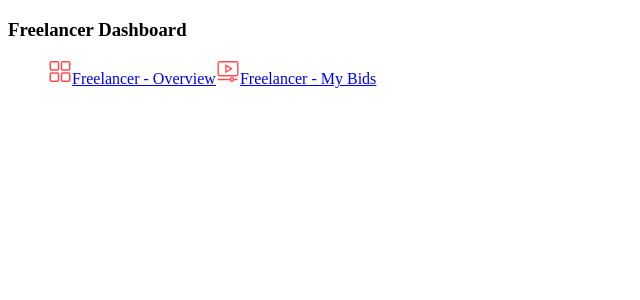
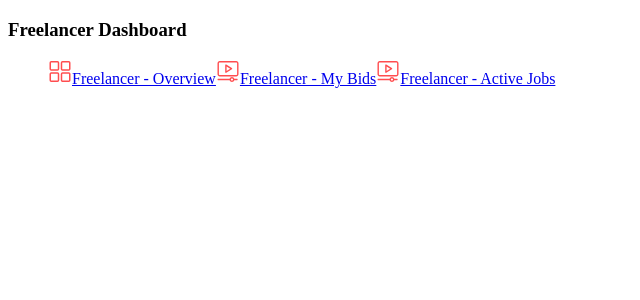
Before and after one commit to Webgenius0/flipinten-next-frontend, a Next.js app: page /AllPages/FreelancerDashboardAllPages in a window 1280 px wide. Shown: the top 300 px of the page, without its empty margins (0-640 px from the left). Built offline with nearby package versions, Linux system fonts and the light colour scheme.

Commit message:
all pages and my bids page's all tabs are done

```diff
--- a/src/pages/AllPages/FreelancerDashboardAllPages.jsx
+++ b/src/pages/AllPages/FreelancerDashboardAllPages.jsx
@@ -12,15 +12,16 @@ const DashboardNavLinks = [
     link: "/freelancer-dashboard",
   },
   {
-    title: "Freelancer - My Bids",
+    title: 'Freelancer - My Bids',
     icon: DashboardYoutubeServiceSVG,
-    link: "/freelancer-dashboard/freelancer-my-bids",
+    link: '/freelancer-dashboard/freelancer-my-bids'
   },
-//   {
-//     title: "Freelancer - Active Jobs",
-//     icon: DashboardYoutubeServiceSVG,
-//     link: "/freelancer-dashboard/freelancer-active-jobs",
-//   },
+
+  {
+    title: "Freelancer - Active Jobs",
+    icon: DashboardYoutubeServiceSVG,
+    link: "/freelancer-dashboard/freelancer-active-jobs",
+  },
 //   {
 //     title: "Freelancer - Tasks",
 //     icon: DashboardYoutubeServiceSVG,
```
